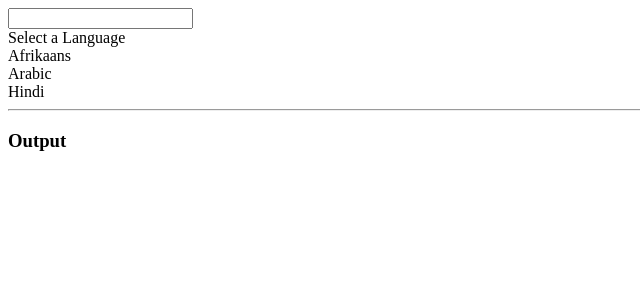
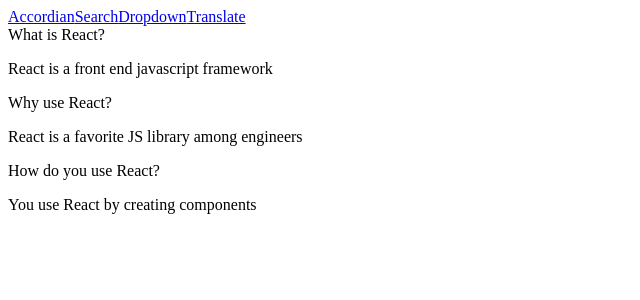
Before and after one commit to ddames/widgets, a React (Create React App) app: page / in a window 1280 px wide. Shown: the top 300 px of the page, without its empty margins (0-640 px from the left). Built offline with nearby package versions, Linux system fonts and the light colour scheme; no server answers; the HTML template or start-up script is replaced by a standard one.

Commit message:
Setting up the navigation logic.

```diff
--- a/src/App.js
+++ b/src/App.js
@@ -3,6 +3,8 @@
 import Dropdown from './components/Dropdown';
 import Search from './components/Search';
 import Translate from './components/Translate';
+import Route from './components/Route';
+import Header from './components/Header';
 
 const items = [
   {
@@ -34,11 +36,28 @@
   },
 ];
 
+
 export default () => {
+  const [selected, setSelected] = useState(options[0]);
 
-  return (
-    <div>
+  return <div>
+    <Header />
+    <Route path="/">
+      <Accordion items={items} />
+    </Route>
+    <Route path="/list">
+      <Search />
+    </Route>
+    <Route path="/dropdown">
+      <Dropdown
+        label="Select a color"
+        options={options}
+        selected={selected}
+        onSelectedChange={setSelected}
+      />
+    </Route>
+    <Route path="/translate">
       <Translate />
-    </div>
-  );
+    </Route>
+  </div>;
 };
--- /dev/null
+++ b/src/components/Header.js
@@ -0,0 +1,22 @@
+import React from 'react';
+
+const Header = () => {
+  return (
+    <div className="ui secondary pointing menu">
+      <a href="/" className="item">
+        Accordian
+      </a>
+      <a href="/list" className="item">
+        Search
+      </a>
+      <a href="/dropdown" className="item">
+        Dropdown
+      </a>
+      <a href="/translate" className="item">
+        Translate
+      </a>
+    </div>
+  );
+};
+
+export default Header;
--- /dev/null
+++ b/src/components/Route.js
@@ -0,0 +1,7 @@
+import React from 'react';
+
+const Route = ({ path, children }) => {
+  return window.location.pathname === path ? children : null;
+};
+
+export default Route;
```
